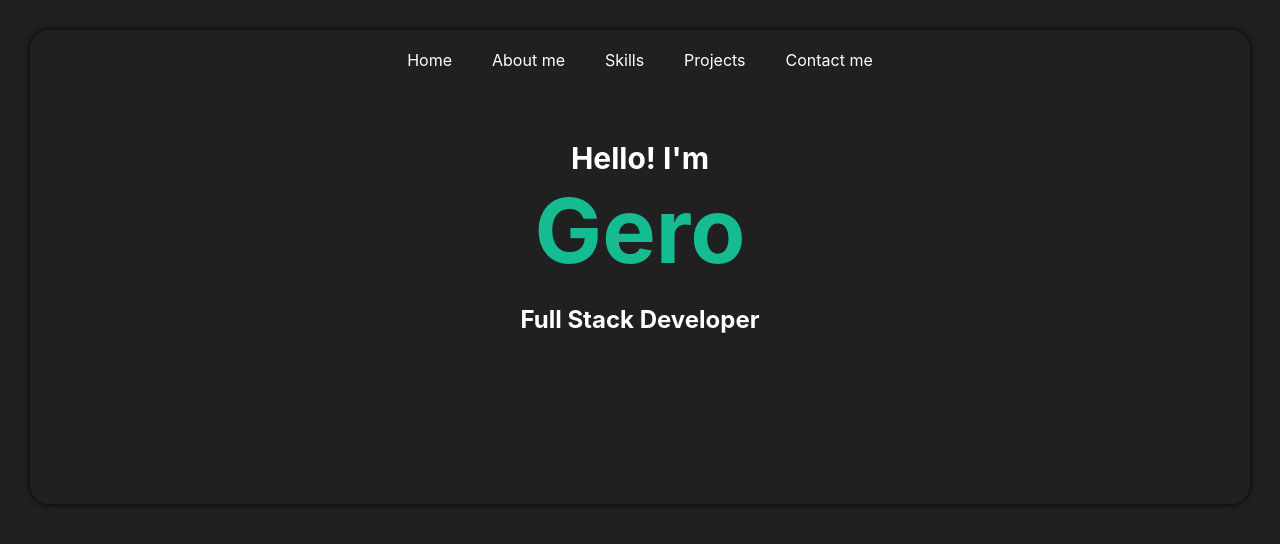
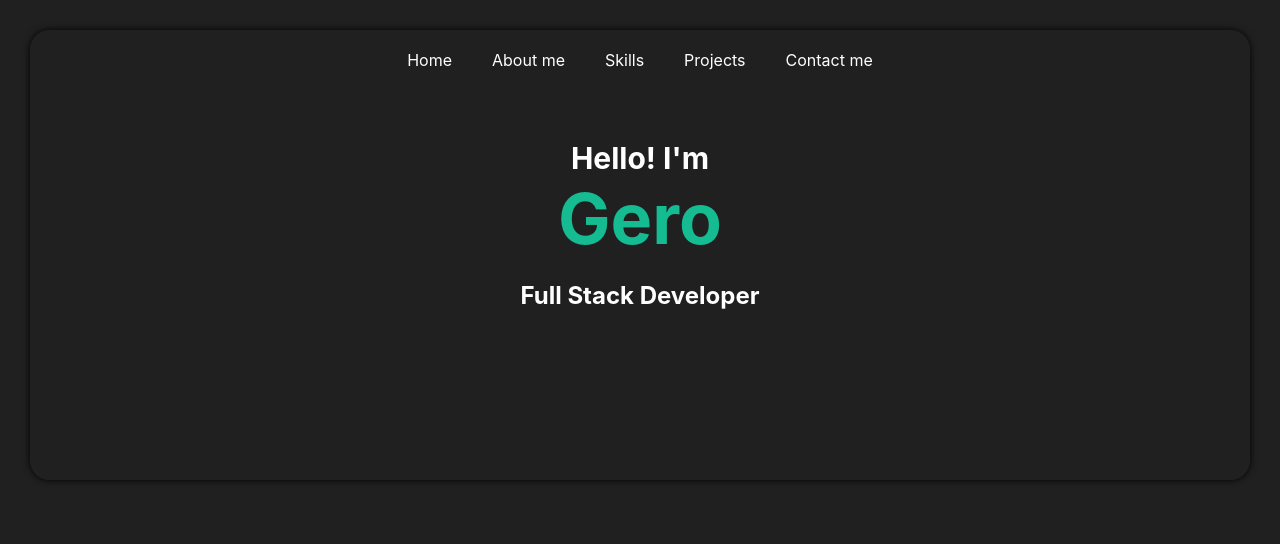
Before and after one commit to gerogarzon/Porfolio, a React (Create React App) app: page / in a window 1280 px wide. Shown: the top 544 px of the page. Built offline with nearby package versions, Linux system fonts and the light colour scheme.

Commit message:
main title fontsize

```diff
--- a/src/components/Main/Main.jsx
+++ b/src/components/Main/Main.jsx
@@ -8,7 +8,7 @@ const Main = () => {
       <Header />
       <div className="body-main-container">
         <h1 style={{ fontSize: "30px", margin: "0px" }}>Hello! I'm</h1>
-        <h1 style={{ fontSize: "90px", margin: "0px", color: "#15bb91" }}>
+        <h1 style={{ fontSize: "70px", margin: "0px", color: "#15bb91" }}>
           Gero
         </h1>
         <h2>Full Stack Developer</h2>
```
